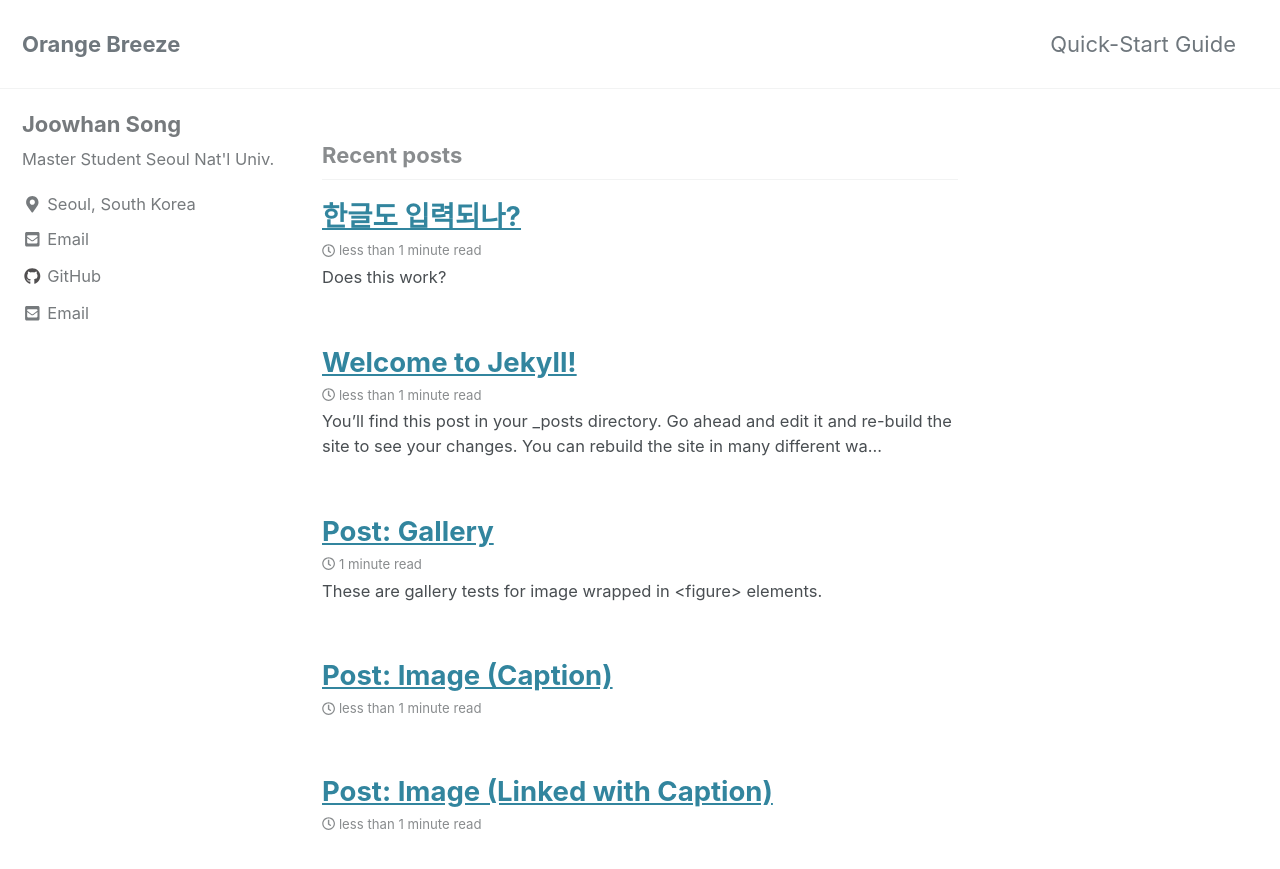
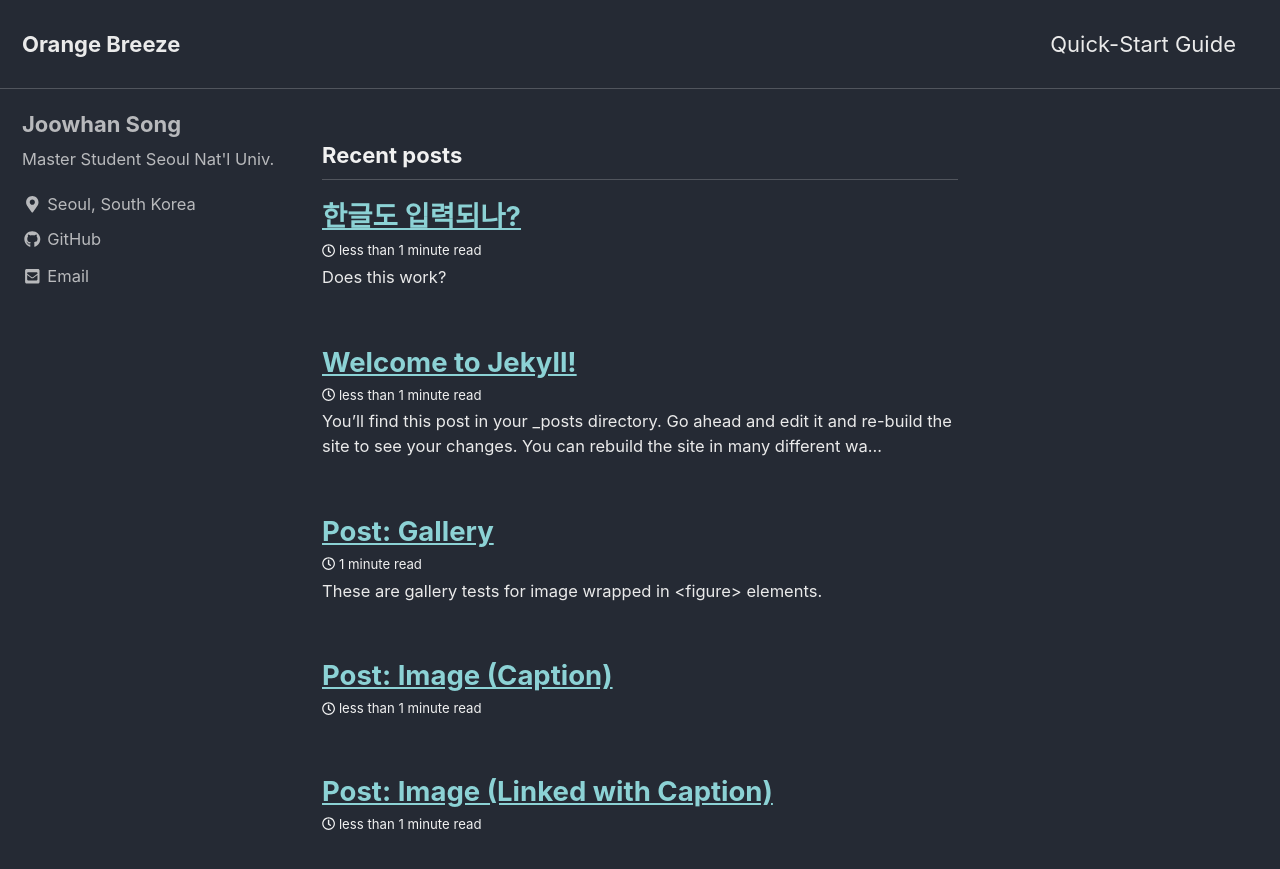
Before and after one commit to Joovvhan/joovvhan.github.io, a Jekyll site: the page built from index.html, in a window 1280 px wide and 900 px high. Shown: the top 869 px of the window. Built offline with Jekyll 4.4.1, drawn with Linux system fonts in a browser that asks for light colours; cached includes are drawn as plain includes; nearby versions of some CDN libraries; the list of posts is cut into pages by our own code.

Commit message:
Update _config.yml
Remove repeated e-mail info.

```diff
--- a/_config.yml
+++ b/_config.yml
@@ -12,7 +12,7 @@
 
 # theme                  : "minimal-mistakes-jekyll"
 # remote_theme           : "mmistakes/minimal-mistakes"
-minimal_mistakes_skin    : "default" # "air", "aqua", "contrast", "dark", "dirt", "neon", "mint", "plum", "sunrise"
+minimal_mistakes_skin    : "dark" # "default" # "air", "aqua", "contrast", "dark", "dirt", "neon", "mint", "plum", "sunrise"
 
 # Site Settings
 locale                   : "en-US"
@@ -111,7 +111,7 @@ author:
   links:
     - label: "Email"
       icon: "fas fa-fw fa-envelope-square"
-      url: mailto:joovvhan.sonq@gmail.com
+      # url: mailto:joovvhan.sonq@gmail.com
     - label: "Website"
       icon: "fas fa-fw fa-link"
       # url: "https://your-website.com"
```
